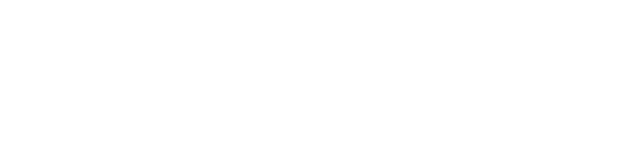
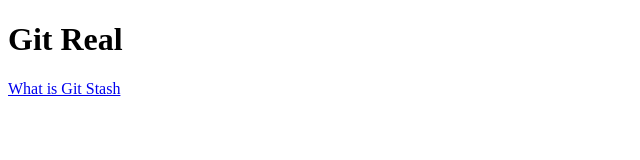
Before and after one commit to mlaw-nycda/gitReal, a plain HTML site: page index.html in a window 1280 px wide. Shown: the whole page, without its empty margins (0-640 px from the left). Drawn offline with Linux system fonts and the light colour scheme.

Commit message:
added first link

```diff
--- a/index.html
+++ b/index.html
@@ -4,6 +4,7 @@
 		<title>Git Real Project</title>
 	</head>
 	<body>
-
+	  <h1>Git Real</h1>
+		<a href="stash">What is Git Stash</a>
 	</body>
 </html>
```
